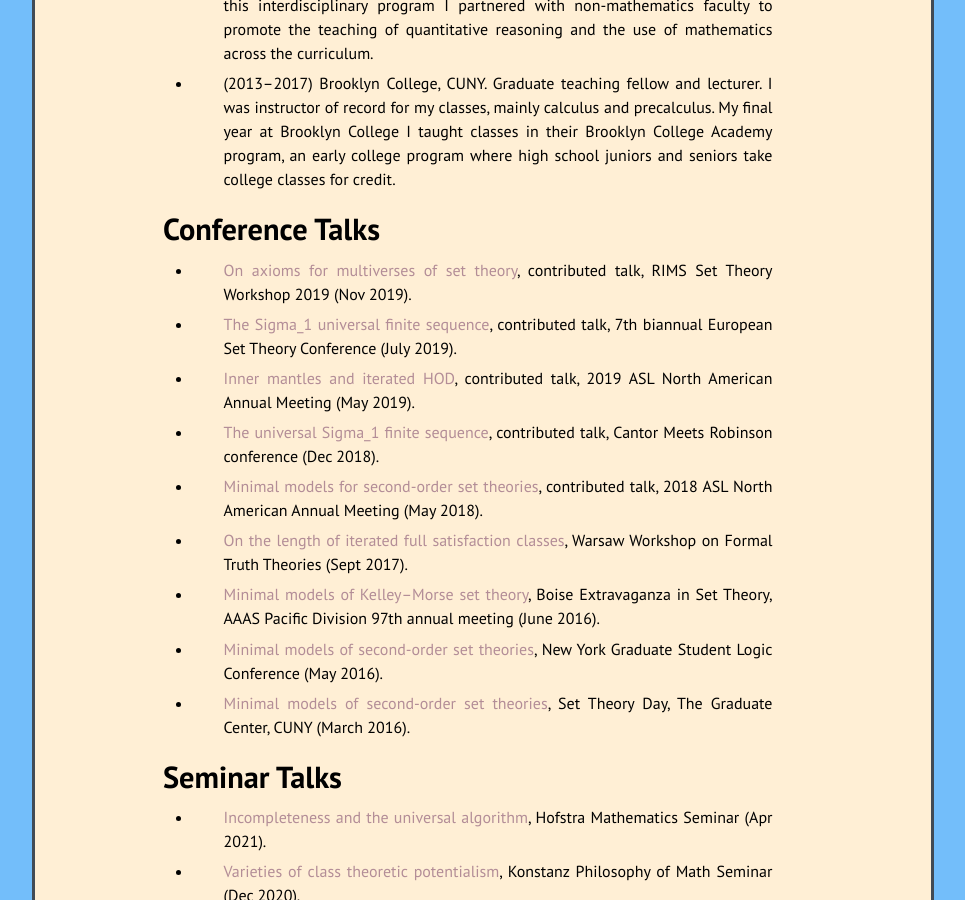
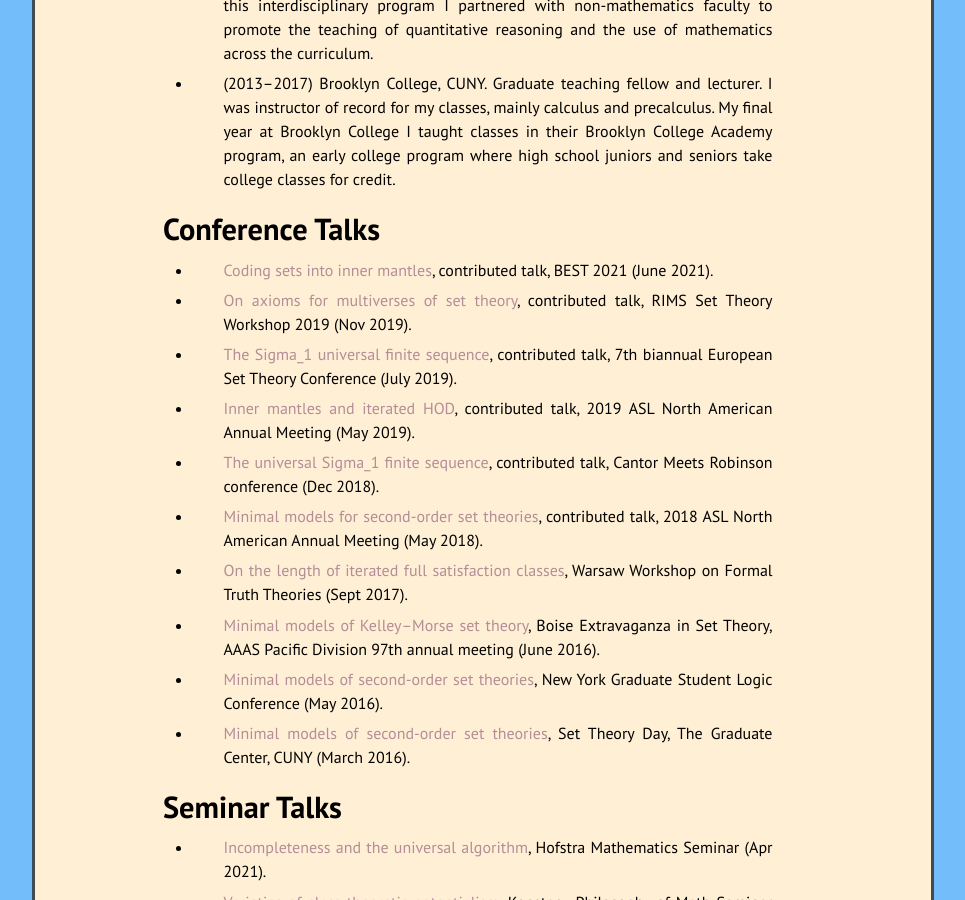
Before and after one commit to kamerynjw/kamerynjw.github.io, a Jekyll site: the page built from cv.md, in a window 1280 px wide and 900 px high, scrolled down 1332 px. Shown: the whole window, without its empty margins (157-1122 px from the left). Built offline with Jekyll 4.4.1, drawn with Linux system fonts in a browser that asks for light colours; nearby versions of some CDN libraries.

Commit message:
best page

```diff
--- a/_data/conftalks.yml
+++ b/_data/conftalks.yml
@@ -1,5 +1,10 @@
 
 # conference talks to display in talks.md
+
+- href: "2021-june-best"
+  title: "Coding sets into inner mantles"
+  other: "contributed talk, BEST 2021"
+  date: "June 2021"
 
 - href: "2019-nov-rims"
   title: "On axioms for multiverses of set theory"
--- /dev/null
+++ b/research/talks/2021-june-best.md
@@ -0,0 +1,11 @@
+---
+layout: page
+title: "Coding sets into inner mantles"
+permalink: /research/talks/2021-june-best/
+excerpt: "This is a talk in the 2021 Boise Extravaganza in Set Theory on 2021 June 19..."
+---
+
+This is a talk in the 2021 [Boise Extravaganza in Set Theory](https://www.boisestate.edu/math/best/) on 2021 June 19.
+
+
+The mantle, the intersection of all grounds, is the largest set forcing-invariant inner model. Fuchs, Hamkins, and Reitz proved that the mantle is not absolute—it is consistent that the mantle of the mantle is a yet thinner inner model. As such, the sequence of inner mantles, obtained by transfinitely iterating taking the mantle of the mantle of..., consistently does not stabilize after just one step. Reitz and myself showed that for any ordinal $\eta$ it is consistent for this sequence to stabilize at length exactly $\eta$. Left open from that work was the question whether it's possible for the sequence to break down at limit stages. In this talk I will discuss how to use tree iterations to code sets into inner mantles. As an application, we will see that (1) it is consistent that the $\omega$-th inner mantle is an undefinable class and (2) it is consistent that the $\omega$-th inner mantle is a model of ZF plus the failure of AC.
```
